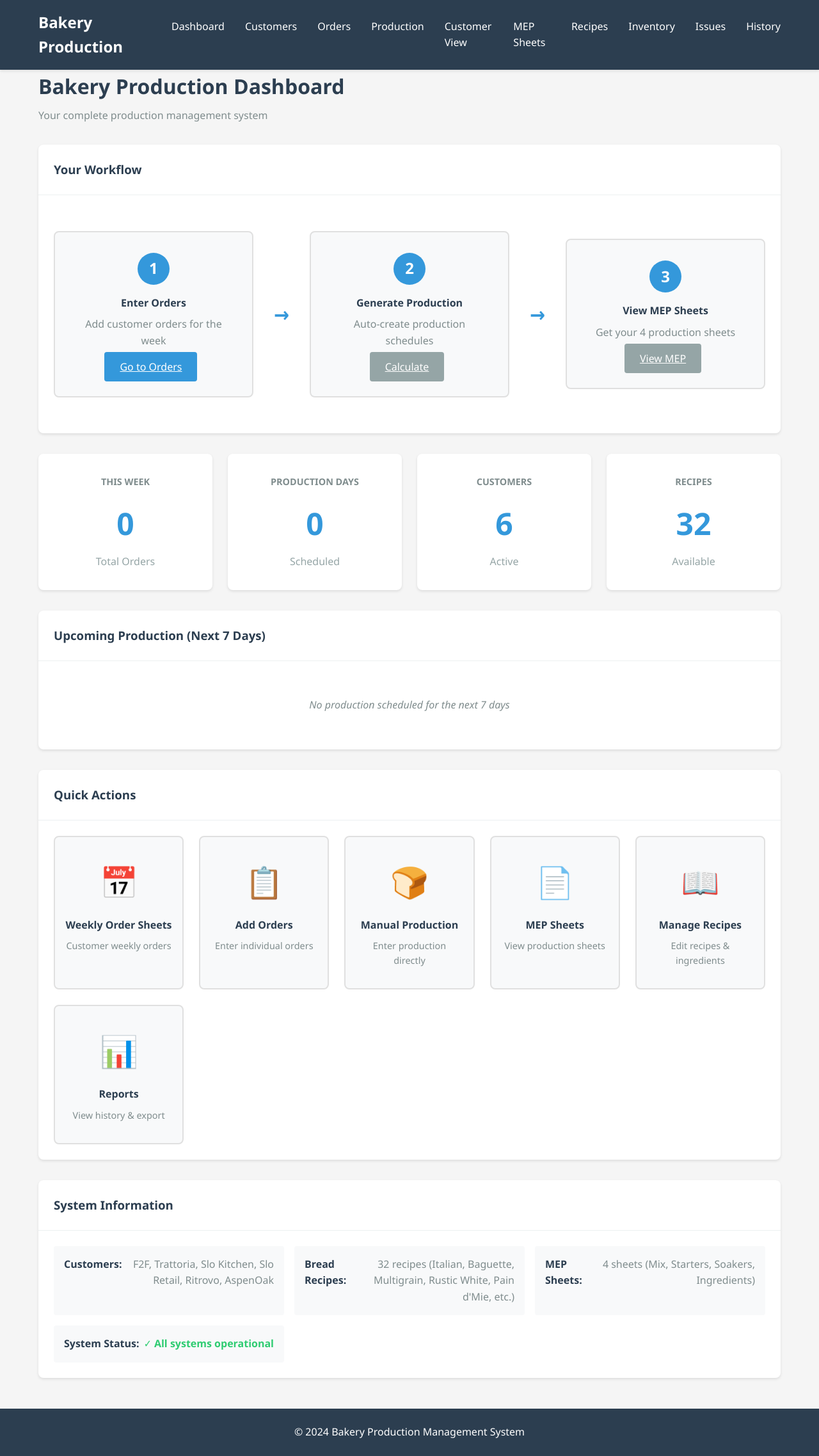
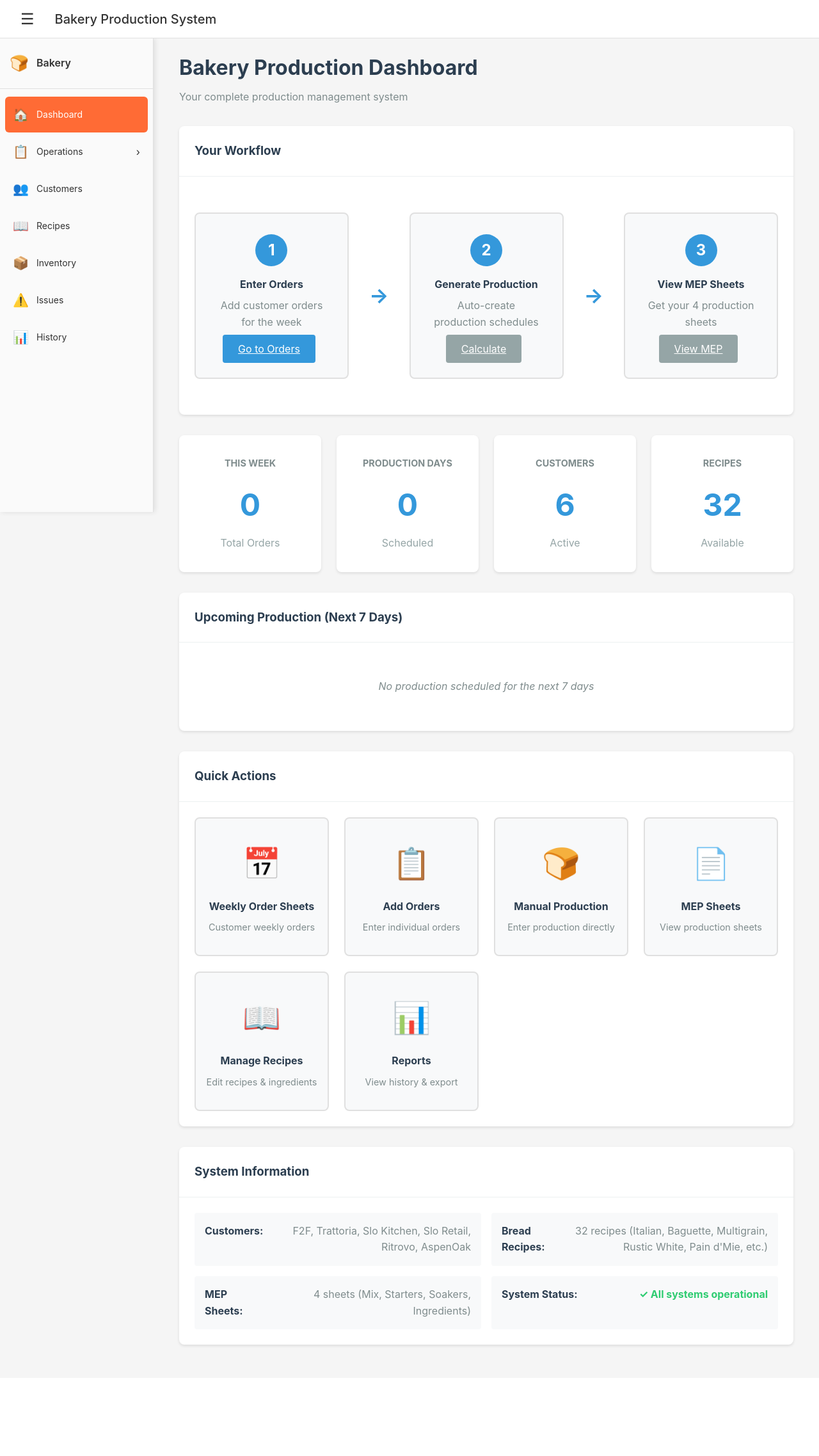
Before and after one commit to scottolmer/bakery, a Flask app: page / in a window 1280 px wide. Shown: the whole page at 64% size. After the commit the page ends 2106 px from the top, so only its background shows below. Run offline with Flask 3, Linux system fonts and the light colour scheme; data that the repository does not hold is empty.

Commit message:
Add collapsible sidebar navigation inspired by Toast POS
Replace top navigation bar with modern collapsible left sidebar navigation.

Features:
- Collapsible sidebar: 60px (icons only) ⟷ 240px (icons + text)
- Toggle button in top bar to expand/collapse
- Submenu panels that slide out for grouped items
- Active page highlighting with orange accent color
- Smooth transitions and animations
- Persistent collapse state (saves to localStorage)
- Grouped Operations submenu (Orders, Production, MEP, Customer View)
- Clean, minimal design matching Toast POS style
- Responsive layout that adjusts content area

New files:
- static/css/sidebar.css - Complete sidebar styling
- static/js/sidebar.js - Toggle and submenu functionality

Modified files:
- templates/base.html - New sidebar structure with top bar

Navigation groups:
- Dashboard (home)
- Operations (submenu: Orders, Production, Customer View, MEP)
- Customers
- Recipes
- Inventory
- Issues
- History

Co-Authored-By: Claude Sonnet 4.5 <noreply@anthropic.com>

```diff
--- /dev/null
+++ b/static/css/sidebar.css
@@ -0,0 +1,263 @@
+/* Sidebar Navigation Styles - Toast POS Inspired */
+
+* {
+    box-sizing: border-box;
+}
+
+body {
+    margin: 0;
+    padding: 0;
+    font-family: -apple-system, BlinkMacSystemFont, 'Segoe UI', 'Roboto', sans-serif;
+}
+
+/* Top Bar */
+.top-bar {
+    position: fixed;
+    top: 0;
+    left: 0;
+    right: 0;
+    height: 60px;
+    background: white;
+    border-bottom: 1px solid #e0e0e0;
+    display: flex;
+    align-items: center;
+    padding: 0 20px;
+    z-index: 100;
+}
+
+.sidebar-toggle {
+    background: none;
+    border: none;
+    font-size: 24px;
+    cursor: pointer;
+    padding: 8px 12px;
+    border-radius: 4px;
+    color: #333;
+}
+
+.sidebar-toggle:hover {
+    background: #f5f5f5;
+}
+
+.page-title {
+    margin: 0 0 0 20px;
+    font-size: 20px;
+    font-weight: 500;
+    color: #333;
+}
+
+/* Sidebar */
+.sidebar {
+    position: fixed;
+    left: 0;
+    top: 60px;
+    bottom: 0;
+    width: 240px;
+    background: #fafafa;
+    border-right: 1px solid #e0e0e0;
+    transition: width 0.3s ease;
+    overflow-x: hidden;
+    overflow-y: auto;
+    z-index: 90;
+}
+
+.sidebar.collapsed {
+    width: 60px;
+}
+
+/* Sidebar Header */
+.sidebar-header {
+    padding: 20px 15px;
+    display: flex;
+    align-items: center;
+    border-bottom: 1px solid #e0e0e0;
+}
+
+.sidebar-logo {
+    font-size: 24px;
+    min-width: 30px;
+}
+
+.sidebar-title {
+    margin-left: 12px;
+    font-size: 16px;
+    font-weight: 600;
+    white-space: nowrap;
+    color: #333;
+    opacity: 1;
+    transition: opacity 0.2s ease;
+}
+
+.sidebar.collapsed .sidebar-title {
+    opacity: 0;
+}
+
+/* Menu Items */
+.sidebar-menu {
+    list-style: none;
+    padding: 10px 0;
+    margin: 0;
+}
+
+.menu-item {
+    margin: 2px 8px;
+}
+
+.menu-link {
+    display: flex;
+    align-items: center;
+    padding: 12px 12px;
+    text-decoration: none;
+    color: #333;
+    border-radius: 6px;
+    cursor: pointer;
+    transition: background 0.2s ease;
+    position: relative;
+}
+
+.menu-link:hover {
+    background: #efefef;
+}
+
+.menu-link.active {
+    background: #ff6b35;
+    color: white;
+}
+
+.menu-icon {
+    font-size: 20px;
+    min-width: 24px;
+    display: flex;
+    align-items: center;
+    justify-content: center;
+}
+
+.menu-text {
+    margin-left: 12px;
+    font-size: 14px;
+    white-space: nowrap;
+    opacity: 1;
+    transition: opacity 0.2s ease;
+}
+
+.sidebar.collapsed .menu-text {
+    opacity: 0;
+}
+
+.menu-arrow {
+    margin-left: auto;
+    font-size: 16px;
+    opacity: 1;
+    transition: opacity 0.2s ease;
+}
+
+.sidebar.collapsed .menu-arrow {
+    opacity: 0;
+}
+
+/* Submenu Panel */
+.submenu-panel {
+    position: fixed;
+    left: 240px;
+    top: 60px;
+    bottom: 0;
+    width: 240px;
+    background: white;
+    border-right: 1px solid #e0e0e0;
+    transform: translateX(-100%);
+    transition: transform 0.3s ease;
+    overflow-y: auto;
+    z-index: 85;
+    box-shadow: 2px 0 8px rgba(0,0,0,0.1);
+}
+
+.submenu-panel.active {
+    transform: translateX(0);
+}
+
+.sidebar.collapsed + .submenu-panel {
+    left: 60px;
+}
+
+.submenu-header {
+    padding: 20px;
+    border-bottom: 1px solid #e0e0e0;
+}
+
+.submenu-header h3 {
+    margin: 0;
+    font-size: 16px;
+    font-weight: 600;
+    color: #333;
+}
+
+.submenu-list {
+    list-style: none;
+    padding: 10px;
+    margin: 0;
+}
+
+.submenu-list li {
+    margin: 2px 0;
+}
+
+.submenu-list a {
+    display: block;
+    padding: 10px 12px;
+    text-decoration: none;
+    color: #333;
+    border-radius: 6px;
+    font-size: 14px;
+    transition: background 0.2s ease;
+}
+
+.submenu-list a:hover {
+    background: #f5f5f5;
+}
+
+/* Main Content */
+.main-content {
+    margin-left: 240px;
+    margin-top: 60px;
+    padding: 20px;
+    transition: margin-left 0.3s ease;
+    min-height: calc(100vh - 60px);
+}
+
+.sidebar.collapsed ~ .main-content {
+    margin-left: 60px;
+}
+
+/* When submenu is open, shift content */
+.submenu-panel.active ~ .main-content {
+    margin-left: 480px;
+}
+
+.sidebar.collapsed ~ .submenu-panel.active ~ .main-content {
+    margin-left: 300px;
+}
+
+/* Container adjustments */
+.main-content .container {
+    max-width: 1400px;
+    margin: 0 auto;
+}
+
+/* Responsive */
+@media (max-width: 768px) {
+    .sidebar {
+        transform: translateX(-100%);
+    }
+
+    .sidebar.mobile-open {
+        transform: translateX(0);
+    }
+
+    .main-content {
+        margin-left: 0 !important;
+    }
+
+    .submenu-panel {
+        left: 240px;
+    }
+}
--- /dev/null
+++ b/static/js/sidebar.js
@@ -0,0 +1,127 @@
+// Sidebar Navigation JavaScript
+
+document.addEventListener('DOMContentLoaded', function() {
+    const sidebar = document.getElementById('sidebar');
+    const toggleBtn = document.getElementById('sidebar-toggle');
+    const menuLinks = document.querySelectorAll('.menu-link');
+
+    // Load saved sidebar state
+    const sidebarCollapsed = localStorage.getItem('sidebarCollapsed') === 'true';
+    if (sidebarCollapsed) {
+        sidebar.classList.add('collapsed');
+    }
+
+    // Toggle sidebar collapse/expand
+    toggleBtn.addEventListener('click', function() {
+        sidebar.classList.toggle('collapsed');
+
+        // Close any open submenus when collapsing
+        if (sidebar.classList.contains('collapsed')) {
+            closeAllSubmenus();
+        }
+
+        // Save state
+        localStorage.setItem('sidebarCollapsed', sidebar.classList.contains('collapsed'));
+    });
+
+    // Handle menu item clicks
+    menuLinks.forEach(link => {
+        link.addEventListener('click', function(e) {
+            const submenuId = this.getAttribute('data-submenu');
+
+            if (submenuId) {
+                e.preventDefault();
+
+                // If sidebar is collapsed, expand it first
+                if (sidebar.classList.contains('collapsed')) {
+                    sidebar.classList.remove('collapsed');
+                    localStorage.setItem('sidebarCollapsed', 'false');
+                }
+
+                toggleSubmenu(submenuId);
+            } else {
+                // Regular link - set as active
+                setActiveLink(this);
+            }
+        });
+    });
+
+    // Set active link based on current page
+    setActiveLinkFromURL();
+
+    // Close submenu when clicking outside
+    document.addEventListener('click', function(e) {
+        if (!e.target.closest('.sidebar') && !e.target.closest('.submenu-panel')) {
+            closeAllSubmenus();
+        }
+    });
+});
+
+function toggleSubmenu(submenuId) {
+    const submenuPanel = document.getElementById('submenu-' + submenuId);
+    const allSubmenus = document.querySelectorAll('.submenu-panel');
+
+    // Close all other submenus
+    allSubmenus.forEach(panel => {
+        if (panel.id !== 'submenu-' + submenuId) {
+            panel.classList.remove('active');
+        }
+    });
+
+    // Toggle the clicked submenu
+    if (submenuPanel) {
+        submenuPanel.classList.toggle('active');
+    }
+}
+
+function closeAllSubmenus() {
+    const allSubmenus = document.querySelectorAll('.submenu-panel');
+    allSubmenus.forEach(panel => {
+        panel.classList.remove('active');
+    });
+}
+
+function setActiveLink(link) {
+    // Remove active class from all links
+    document.querySelectorAll('.menu-link').forEach(l => {
+        l.classList.remove('active');
+    });
+
+    // Add active class to clicked link
+    link.classList.add('active');
+}
+
+function setActiveLinkFromURL() {
+    const currentPath = window.location.pathname;
+    const menuLinks = document.querySelectorAll('.menu-link');
+
+    menuLinks.forEach(link => {
+        const href = link.getAttribute('href');
+        if (href && href !== '#' && currentPath === href) {
+            link.classList.add('active');
+        }
+    });
+
+    // Also check submenu links
+    const submenuLinks = document.querySelectorAll('.submenu-list a');
+    submenuLinks.forEach(link => {
+        const href = link.getAttribute('href');
+        if (href && currentPath === href) {
+            link.style.background = '#f5f5f5';
+            link.style.fontWeight = '600';
+
+            // Open the parent submenu
+            const submenuPanel = link.closest('.submenu-panel');
+            if (submenuPanel) {
+                submenuPanel.classList.add('active');
+
+                // Also highlight the parent menu item
+                const submenuId = submenuPanel.id.replace('submenu-', '');
+                const parentLink = document.querySelector(`[data-submenu="${submenuId}"]`);
+                if (parentLink) {
+                    parentLink.classList.add('active');
+                }
+            }
+        }
+    });
+}
--- a/templates/base.html
+++ b/templates/base.html
@@ -5,37 +5,101 @@
     <meta name="viewport" content="width=device-width, initial-scale=1.0">
     <title>{% block title %}Bakery Production System{% endblock %}</title>
     <link rel="stylesheet" href="{{ url_for('static', filename='css/style.css') }}">
+    <link rel="stylesheet" href="{{ url_for('static', filename='css/sidebar.css') }}">
     {% block extra_css %}{% endblock %}
 </head>
 <body>
-    <nav class="navbar">
-        <div class="container">
-            <a href="/" style="text-decoration: none; color: white;"><h1 class="logo">Bakery Production</h1></a>
-            <ul class="nav-menu">
-                <li><a href="/">Dashboard</a></li>
-                <li><a href="/customers">Customers</a></li>
-                <li><a href="/orders">Orders</a></li>
-                <li><a href="/production">Production</a></li>
-                <li><a href="/customer-production">Customer View</a></li>
-                <li><a href="/mep">MEP Sheets</a></li>
-                <li><a href="/recipes">Recipes</a></li>
-                <li><a href="/inventory">Inventory</a></li>
-                <li><a href="/issues">Issues</a></li>
-                <li><a href="/history">History</a></li>
-            </ul>
+    <!-- Top Bar -->
+    <div class="top-bar">
+        <button class="sidebar-toggle" id="sidebar-toggle">
+            <span class="hamburger-icon">☰</span>
+        </button>
+        <h1 class="page-title">Bakery Production System</h1>
+    </div>
+
+    <!-- Sidebar Navigation -->
+    <nav class="sidebar" id="sidebar">
+        <!-- Logo/Brand -->
+        <div class="sidebar-header">
+            <span class="sidebar-logo">🍞</span>
+            <span class="sidebar-title">Bakery</span>
         </div>
+
+        <!-- Navigation Items -->
+        <ul class="sidebar-menu">
+            <li class="menu-item">
+                <a href="/" class="menu-link">
+                    <span class="menu-icon">🏠</span>
+                    <span class="menu-text">Dashboard</span>
+                </a>
+            </li>
+
+            <li class="menu-item has-submenu">
+                <a href="#" class="menu-link" data-submenu="operations">
+                    <span class="menu-icon">📋</span>
+                    <span class="menu-text">Operations</span>
+                    <span class="menu-arrow">›</span>
+                </a>
+            </li>
+
+            <li class="menu-item">
+                <a href="/customers" class="menu-link">
+                    <span class="menu-icon">👥</span>
+                    <span class="menu-text">Customers</span>
+                </a>
+            </li>
+
+            <li class="menu-item">
+                <a href="/recipes" class="menu-link">
+                    <span class="menu-icon">📖</span>
+                    <span class="menu-text">Recipes</span>
+                </a>
+            </li>
+
+            <li class="menu-item">
+                <a href="/inventory" class="menu-link">
+                    <span class="menu-icon">📦</span>
+                    <span class="menu-text">Inventory</span>
+                </a>
+            </li>
+
+            <li class="menu-item">
+                <a href="/issues" class="menu-link">
+                    <span class="menu-icon">⚠️</span>
+                    <span class="menu-text">Issues</span>
+                </a>
+            </li>
+
+            <li class="menu-item">
+                <a href="/history" class="menu-link">
+                    <span class="menu-icon">📊</span>
+                    <span class="menu-text">History</span>
+                </a>
+            </li>
+        </ul>
     </nav>
 
-    <main class="container">
-        {% block content %}{% endblock %}
+    <!-- Submenu Panel for Operations -->
+    <div class="submenu-panel" id="submenu-operations">
+        <div class="submenu-header">
+            <h3>Operations</h3>
+        </div>
+        <ul class="submenu-list">
+            <li><a href="/orders">Orders</a></li>
+            <li><a href="/production">Production Entry</a></li>
+            <li><a href="/customer-production">Customer View</a></li>
+            <li><a href="/mep">MEP Sheets</a></li>
+        </ul>
+    </div>
+
+    <!-- Main Content -->
+    <main class="main-content" id="main-content">
+        <div class="container">
+            {% block content %}{% endblock %}
+        </div>
     </main>
 
-    <footer>
-        <div class="container">
-            <p>&copy; 2024 Bakery Production Management System</p>
-        </div>
-    </footer>
-
+    <script src="{{ url_for('static', filename='js/sidebar.js') }}"></script>
     {% block extra_js %}{% endblock %}
 </body>
 </html>
```
